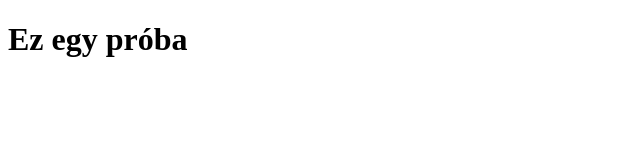
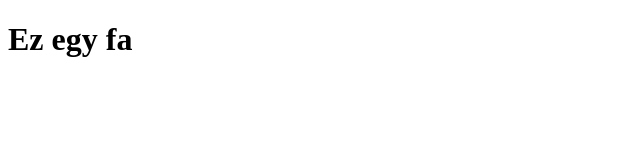
Before and after one commit to Maratanaka/proba, a plain HTML site: page index.html in a window 1280 px wide. Shown: the whole page, without its empty margins (0-640 px from the left). Drawn offline with Linux system fonts and the light colour scheme.

Commit message:
change h1

```diff
--- a/index.html
+++ b/index.html
@@ -6,6 +6,6 @@
     <title>Document</title>
 </head>
 <body>
-    <h1>Ez egy próba</h1>
+    <h1>Ez egy fa</h1>
 </body>
 </html>
```
